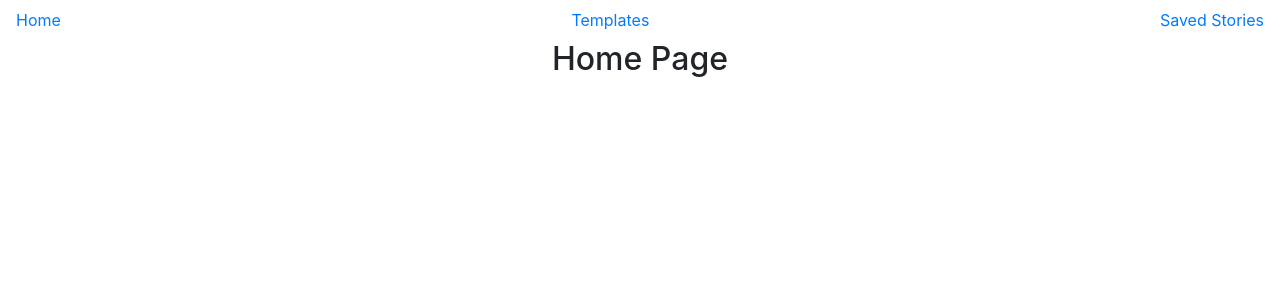
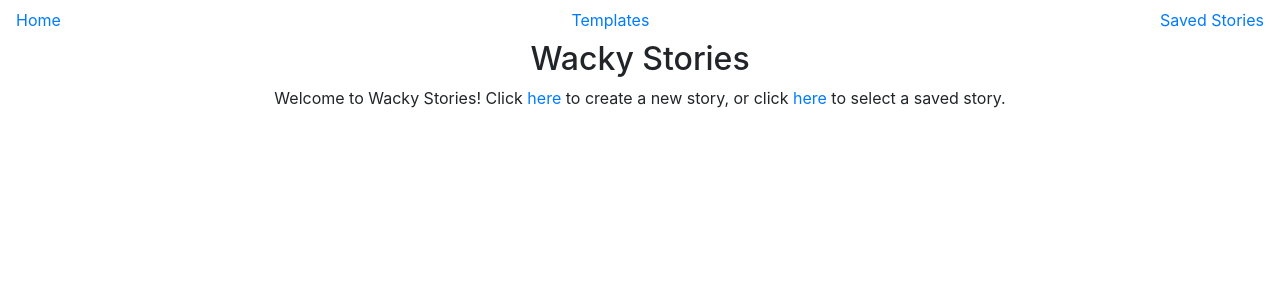
Before and after one commit to adavisson/Wacky-Stories, a React (Create React App) app in the folder frontend/: page / in a window 1280 px wide. Shown: the top 300 px of the page. Built offline with nearby package versions, Linux system fonts and the light colour scheme.

Commit message:
Updated Home Page

```diff
--- a/frontend/src/components/Home.js
+++ b/frontend/src/components/Home.js
@@ -2,7 +2,11 @@ import React from 'react';
 
 const Home = () => {
   return (
-    <h2>Home Page</h2>
+    <div className="story">
+      <h2>Wacky Stories</h2>
+      <p>Welcome to Wacky Stories! Click <a href="/templates">here</a> to create a new story,
+        or click <a href="/saved-stories">here</a> to select a saved story.</p>
+    </div>
   );
 }
 
```
